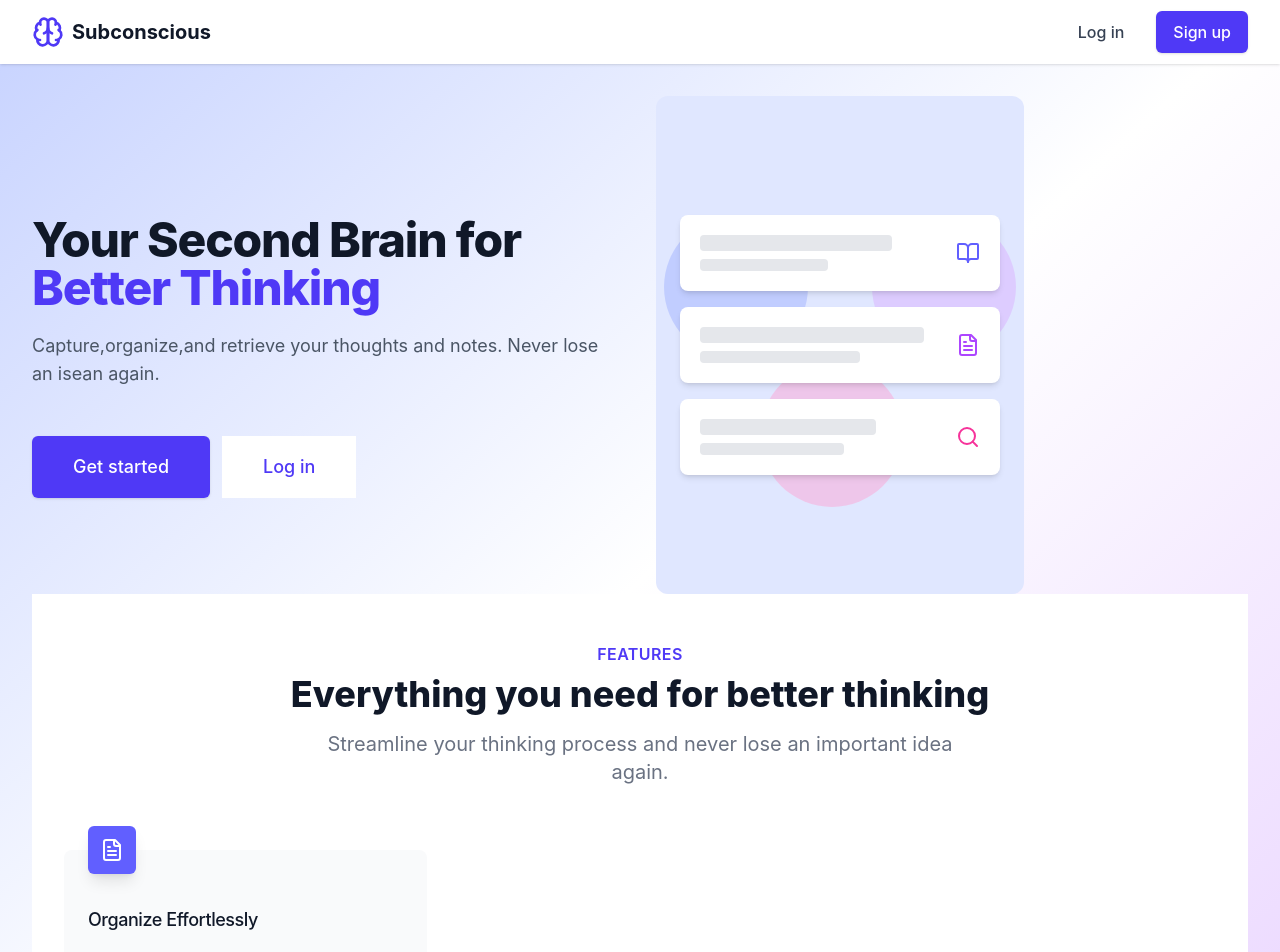
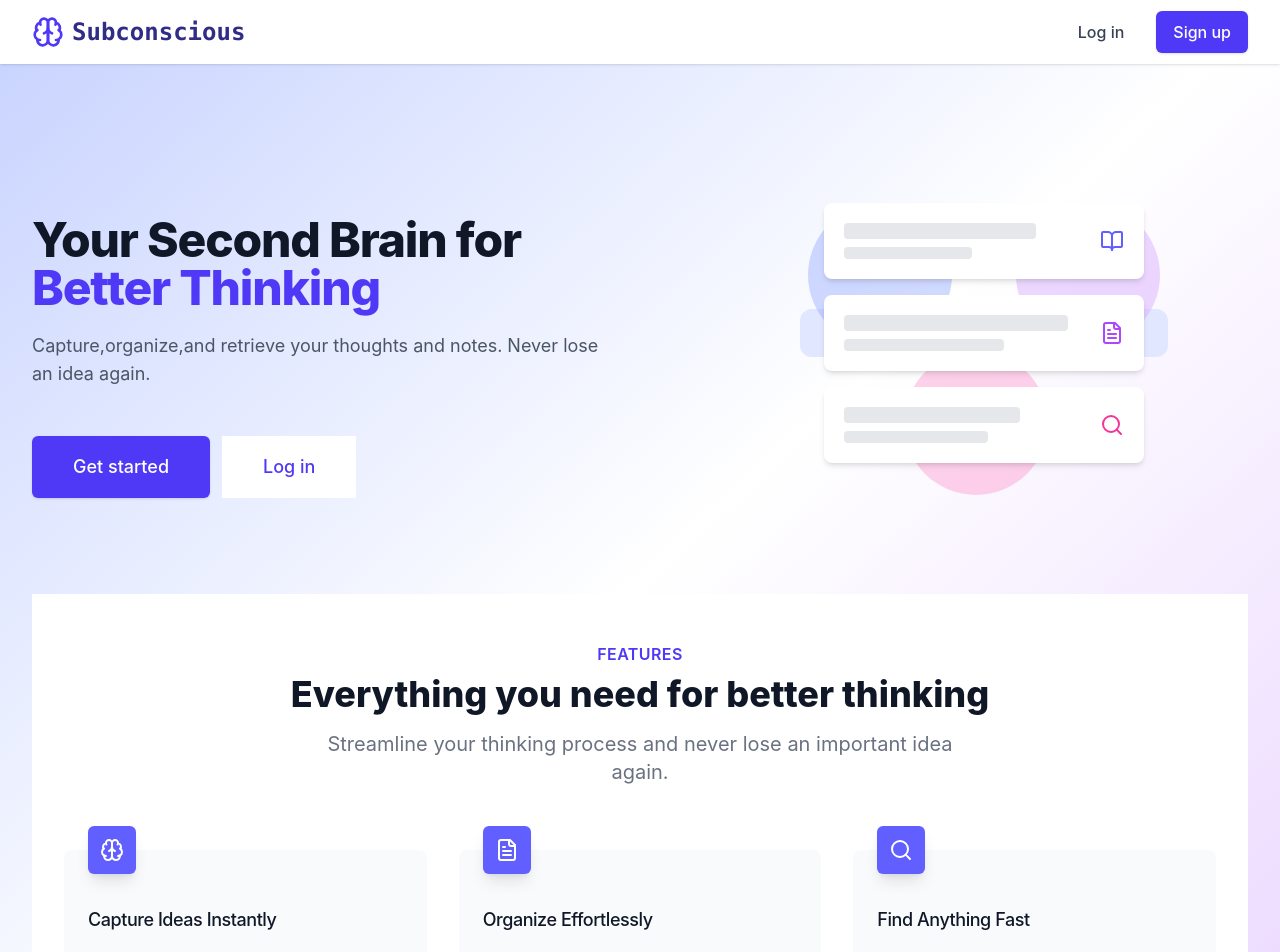
Before and after one commit to akshat1074/Subconcious, a React (Vite) app in the folder FW/: page / in a window 1280 px wide. Shown: the top 952 px of the page. Built offline with nearby package versions, Linux system fonts and the light colour scheme.

Commit message:
Feature refine

```diff
--- a/FW/src/components/Feature.tsx
+++ b/FW/src/components/Feature.tsx
@@ -1,22 +1,32 @@
-import { FileText } from "lucide-react"
+import { Brain, FileText,Search,type LucideIcon } from "lucide-react"
+
+interface Featureprops {
+     icon: keyof typeof iconComponents;
+     title:string;
+     subtitle:string
+}
+
+const iconComponents={
+    FileText:FileText,
+    Brain:Brain,
+    Search:Search
+}
 
 
-
-
-
-const Feature = () => {
+const Feature =({icon,title,subtitle}:Featureprops) => {
+    const IconComponent = iconComponents[icon]
   return (
    <div className="pt-6 ">
     <div className="flow-root bg-gray-50 rounded-lg px-6 pb-8">
         <div className="-mt-6">
             <div>
                 <span className="inline-flex items-center justify-center p-3 bg-indigo-500 rounded-md shadow-lg">
-                    <FileText className="h-6 w-6 text-white"/>
+                    < IconComponent className="h-6 w-6 text-white"/>
                 </span>
             </div>
-            <h3 className="mt-8 text-lg font-medium text-gray-900 tracking-tight">Organize Effortlessly</h3>
+            <h3 className="mt-8 text-lg font-medium text-gray-900 tracking-tight">{title}</h3>
             <p className="mt-5 text-base text-gray-500">
-            Connect notes, build knowledge webs, and create a personal system that works for you.
+              {subtitle}
             </p>
         </div>
     </div>
--- a/FW/src/pages/Home.tsx
+++ b/FW/src/pages/Home.tsx
@@ -60,7 +60,7 @@ const Home = () => {
              <div className="flex items-center">
                <div className="flex flex-shrink-0 items-center">
                    <Brain className="h-8 w-8 text-indigo-600"/>
-                   <span className="ml-2 text-xl font-bold text-gray-900">Subconscious</span>
+                   <span className="ml-2 text-2xl font-bold text-indigo-900 font-mono">Subconscious</span>
                </div>
              </div>
 
@@ -155,7 +155,7 @@ const Home = () => {
               <p className="mt-3 text-lgxt-base text-gray-600 sm:mt-5 sm:text-xl lg:text-lg">
                 {isLoggedIn
                   ? `Welcome back,${username}! Continue organizing your thoughts and notes in your personal knowledge base.`
-                  : "Capture,organize,and retrieve your thoughts and notes. Never lose an isean again."}
+                  : "Capture,organize,and retrieve your thoughts and notes. Never lose an idea again."}
               </p>
               <div className="mt-10 sm:mt-12">
                 {!isLoggedIn? (
@@ -191,7 +191,10 @@ const Home = () => {
               </div>
             </div>
             </div>
-            <SideHero/>
+            <div className="flex justify-start items-center mb-18 pl-36 ">
+            <SideHero />
+            </div>
+
 
           </div>
           <div className="py-12 bg-white">
@@ -205,7 +208,25 @@ const Home = () => {
             </div>
             <div className="mt-10 ">
                <div className="grid grid-cols-1 gap-8 sm:grid-cols-2 lg:grid-cols-3">
-                   <Feature/>
+                   <Feature
+                     icon='Brain'
+                     title="Capture Ideas Instantly"
+                     subtitle="Quickly note down your thoughts wherever you are. No more lost ideas or forgotten insights."
+                     />
+
+
+
+                   <Feature
+                     icon='FileText'
+                     title="Organize Effortlessly"
+                     subtitle="Connect notes, build knowledge webs, and create a personal system that works for you."
+                     />
+
+                   <Feature
+                     icon='Search'
+                     title="Find Anything Fast"
+                     subtitle=" Powerful search and connections help you rediscover your ideas exactly when you need them."/>
+
                </div>
             </div>
             </div>
```
